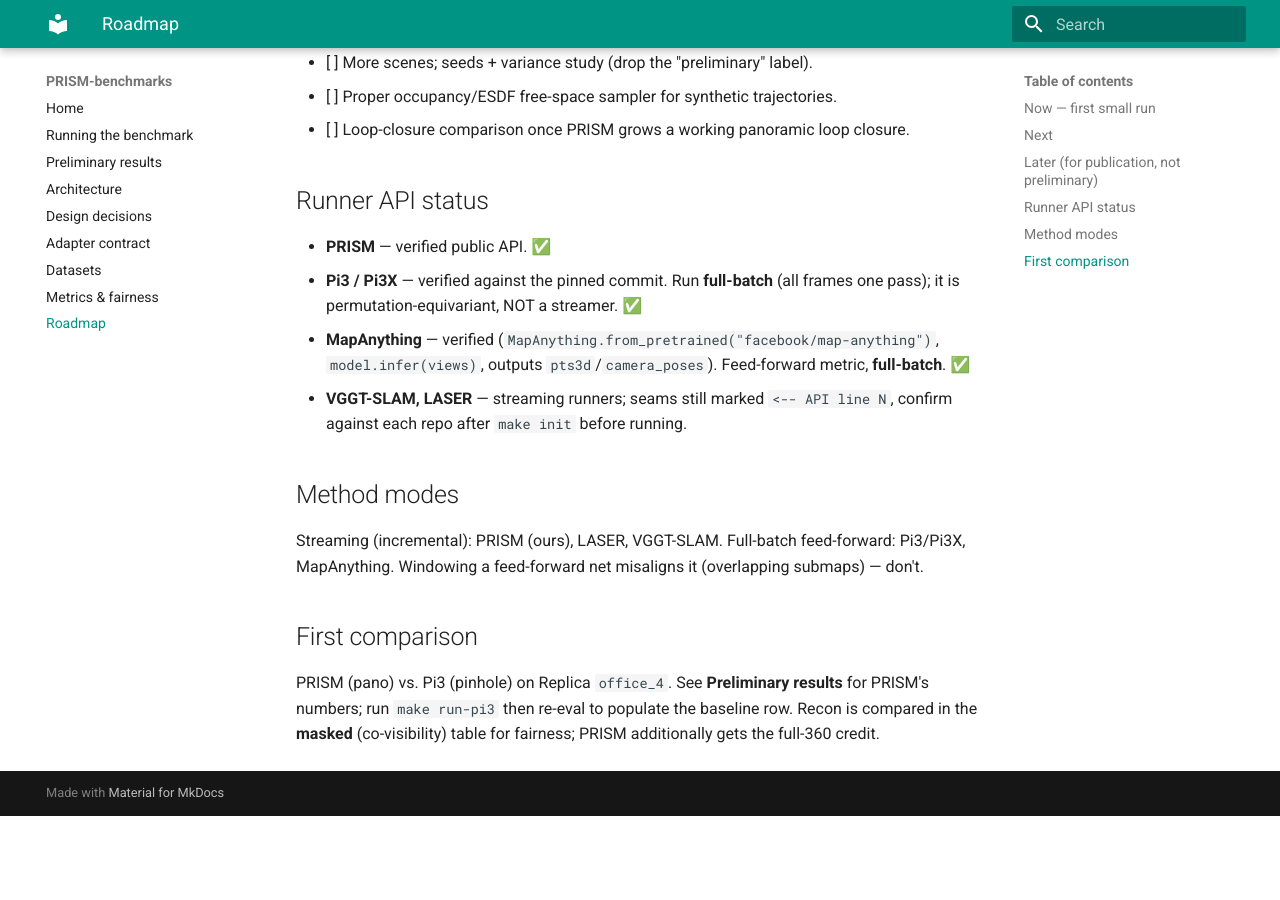
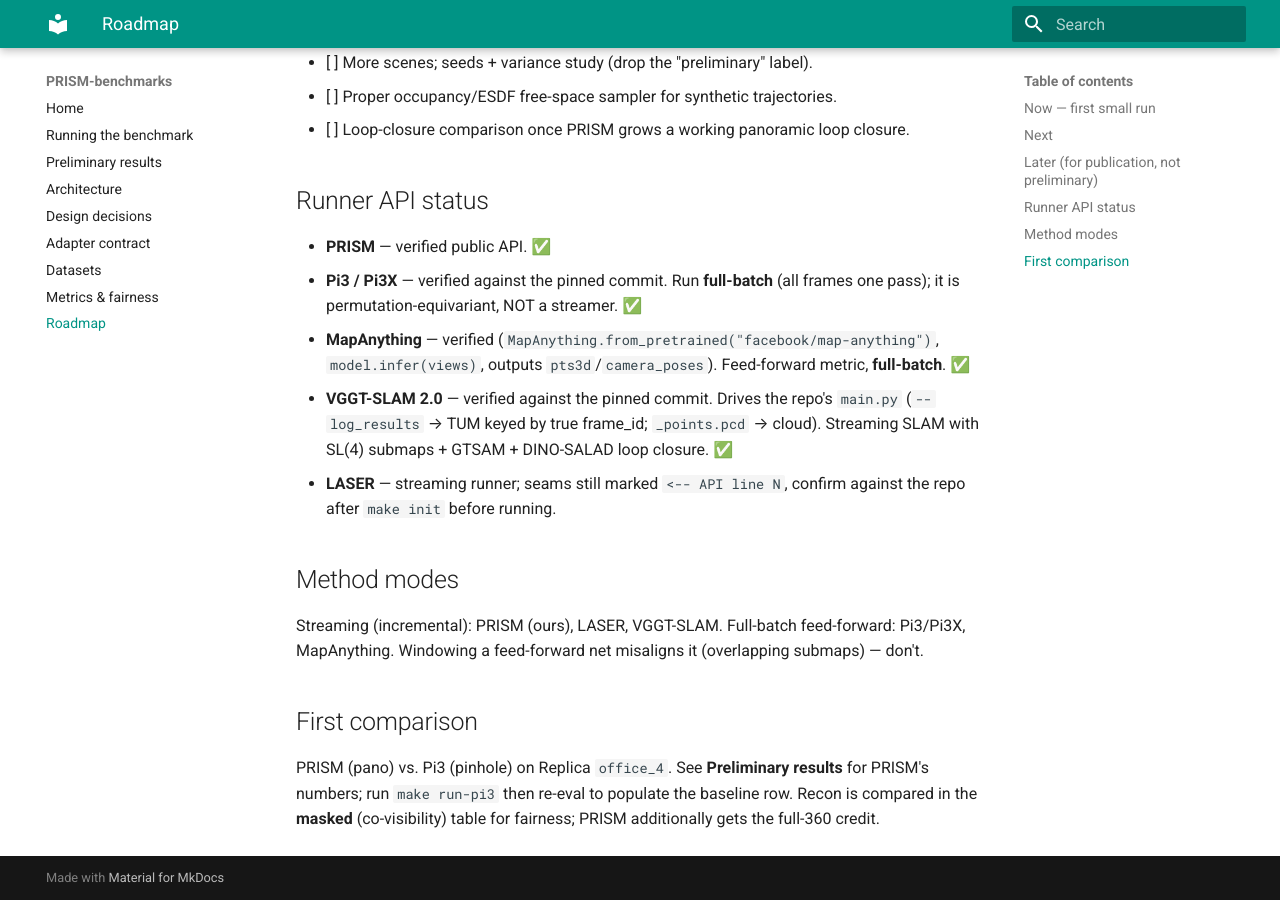
Before and after one commit to zRafaF/PRISM-benchmarks, an MkDocs documentation site: the page built from documentation/docs/roadmap.md, in a window 1280 px wide and 900 px high, scrolled down 700 px. Built offline with MkDocs 1.6.1 and Material for MkDocs 9.7.7, drawn with Linux system fonts in a browser that asks for light colours; before the commit the page ends 1516 px from its top, so only the background shows below that.

Commit message:
Wire VGGT-SLAM 2.0 (streaming baseline): drive main.py, TUM+pcd outputs, SL4/GTSAM/SALAD setup

```diff
--- a/config.yaml
+++ b/config.yaml
@@ -118,6 +118,12 @@
 # tight (null = use all). Subsampling keeps global frame indices as TUM timestamps.
 baselines:
   max_frames: null
+
+# VGGT-SLAM (streaming) tuning — drives its own main.py.
+vggtslam:
+  max_loops: 1               # loop closure ON (its strength; native mode). 0 disables.
+  submap_size: 16            # frames per SL(4) submap (matches our window)
+  min_disparity: 50          # optical-flow keyframe-selection threshold
 # PanoVGGT-no-SLAM ablation intentionally EXCLUDED: full-batch of ours = benchmarking
 # PanoVGGT alone, not the streaming engine. (Decision 2026-07-13.)
 
--- a/documentation/docs/roadmap.md
+++ b/documentation/docs/roadmap.md
@@ -25,8 +25,11 @@
   pass); it is permutation-equivariant, NOT a streamer. ✅
 - **MapAnything** — verified (`MapAnything.from_pretrained("facebook/map-anything")`,
   `model.infer(views)`, outputs `pts3d`/`camera_poses`). Feed-forward metric, **full-batch**. ✅
-- **VGGT-SLAM, LASER** — streaming runners; seams still marked `<-- API line N`, confirm
-  against each repo after `make init` before running.
+- **VGGT-SLAM 2.0** — verified against the pinned commit. Drives the repo's `main.py`
+  (`--log_results` → TUM keyed by true frame_id; `_points.pcd` → cloud). Streaming SLAM
+  with SL(4) submaps + GTSAM + DINO-SALAD loop closure. ✅
+- **LASER** — streaming runner; seams still marked `<-- API line N`, confirm against the
+  repo after `make init` before running.
 
 ## Method modes
 Streaming (incremental): PRISM (ours), LASER, VGGT-SLAM. Full-batch feed-forward: Pi3/Pi3X,
```
Also changed, not shown: 2 other files.
